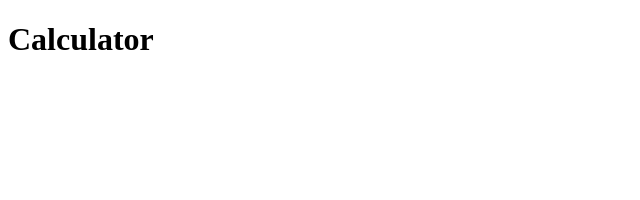
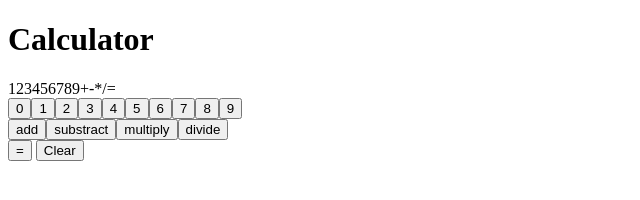
Before and after one commit to AlexisHerrera/calculator, a plain HTML site: page index.html in a window 1280 px wide. Shown: the whole page, without its empty margins (0-640 px from the left). Drawn offline with Linux system fonts and the light colour scheme.

Commit message:
Basic Html buttons

```diff
--- a/index.html
+++ b/index.html
@@ -8,6 +8,14 @@
 </head>
 <body>
     <h1>Calculator</h1>
+    <div id="calculator">
+        <div class="display">123456789+-*/=</div>
+        <div class="numbers"></div>
+        <div class="operators"></div>
+        <button id="equals">=</button>
+        <button id="clear">Clear</button>
+    </div>
+
     <script src="script.js"></script>
 </body>
 </html>
--- a/script.js
+++ b/script.js
@@ -1,3 +1,4 @@
+/* Operators and operations*/
 function add(x, y) {
     return x + y;
 }
@@ -17,3 +18,31 @@ function divide(x, y) {
 function operate(operator, x, y) {
     return operator(x,y);
 }
+
+/* Create board */
+function addNumbersButtons(calculator) {
+    for (let i = 0; i < 10; i++) {
+        let numberButton = document.createElement("button");
+        numberButton.innerText = `${i}`;
+        calculator.append(numberButton);
+    }
+}
+
+function addOperatorsButtons(operators_container) {
+    const operators = [add, substract, multiply, divide];
+    operators.forEach(function(operator) {
+        let operatorButton = document.createElement("button");
+        operatorButton.innerText = operator.name;
+        operators_container.append(operatorButton);
+    });
+}
+
+/* ToDo/evaluate:
+1. Class name to data-number?
+2. Use only html to buttons, display, etc.?
+3. If not doing 2), move to another js file to make the grid? */
+const numbers = document.querySelector('.numbers');
+const operators = document.querySelector('.operators');
+
+addNumbersButtons(numbers);
+addOperatorsButtons(operators);
```
